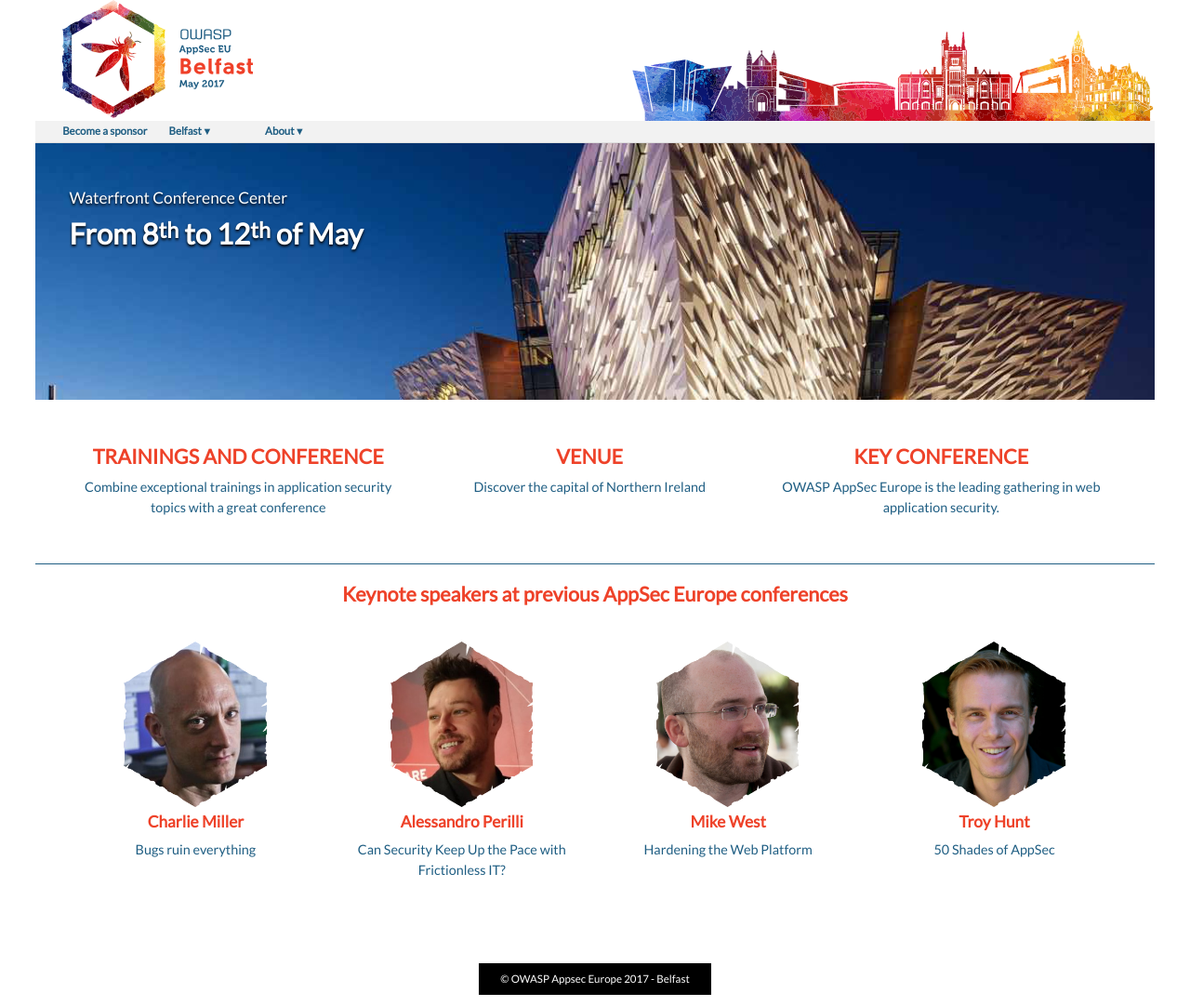
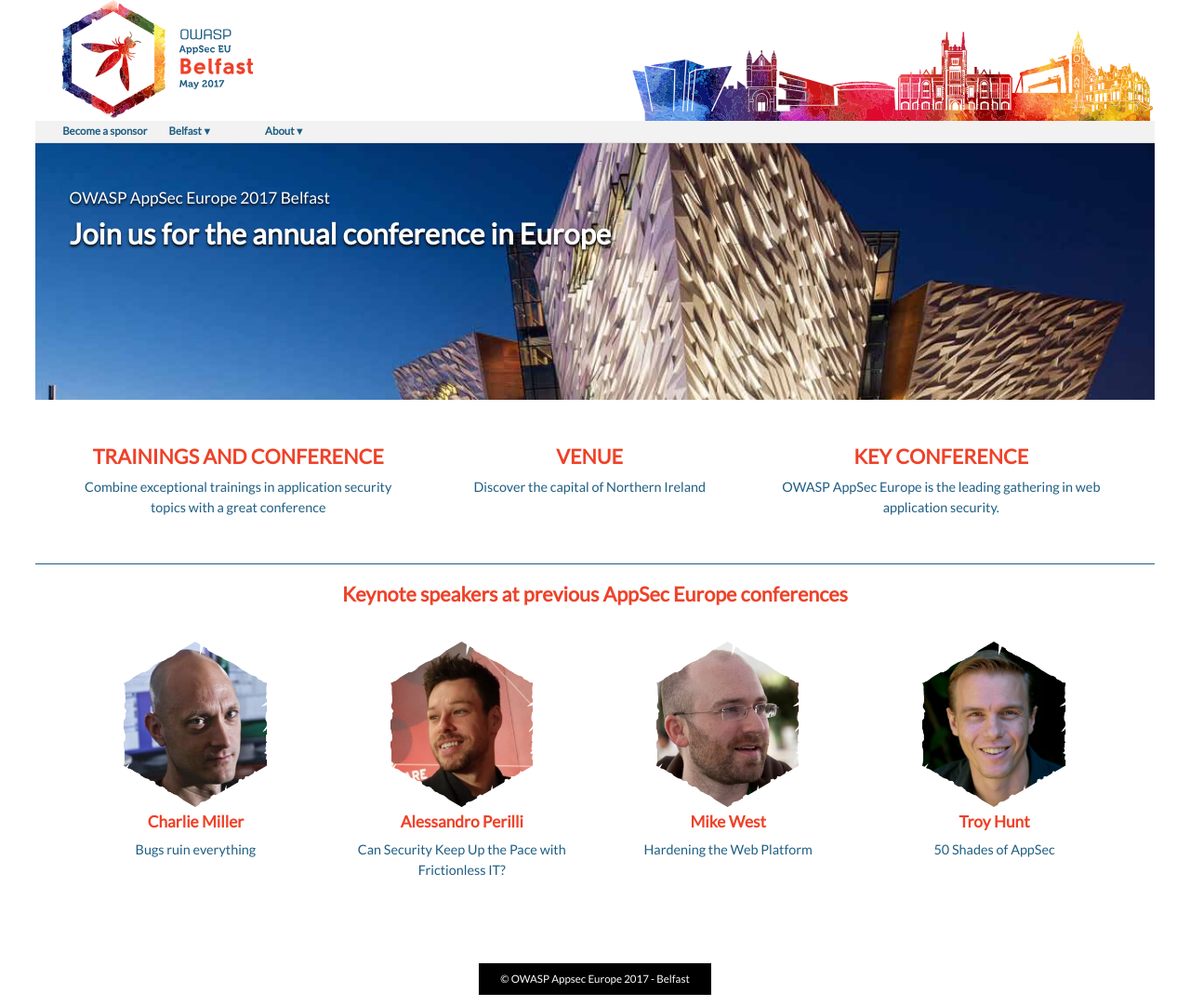
Before and after one commit to OWASP/AppSecEurope2017, a Jekyll site: the page built from index.html, in a window 1280 px wide. Shown: the whole page at 93% size. Built offline with Jekyll 4.4.1, drawn with Linux system fonts in a browser that asks for light colours.

Commit message:
Switching the images

```diff
--- a/_data/carousel.yml
+++ b/_data/carousel.yml
@@ -1,6 +1,6 @@
 - image: belfast-025.jpg
+  title: OWASP AppSec Europe 2017 Belfast
+  description: Join us for the annual conference in Europe
+- image: waterfront.jpg
   title: Waterfront Conference Center
   description: From 8<sup>th</sup> to 12<sup>th</sup> of May
-- image: waterfront.jpg
-  title: OWASP AppSec Europe 2017 Belfast
-  description: Join us for the annual conference in Europe
```
